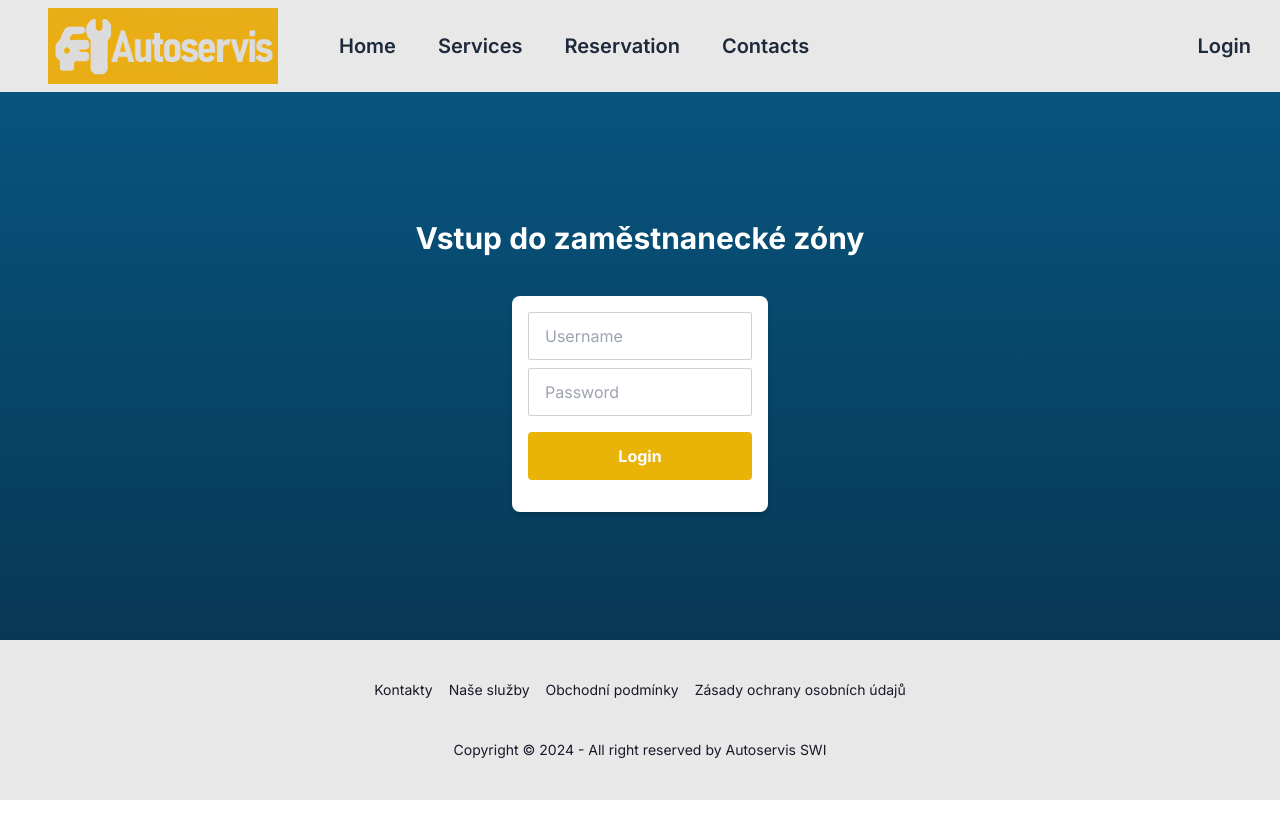
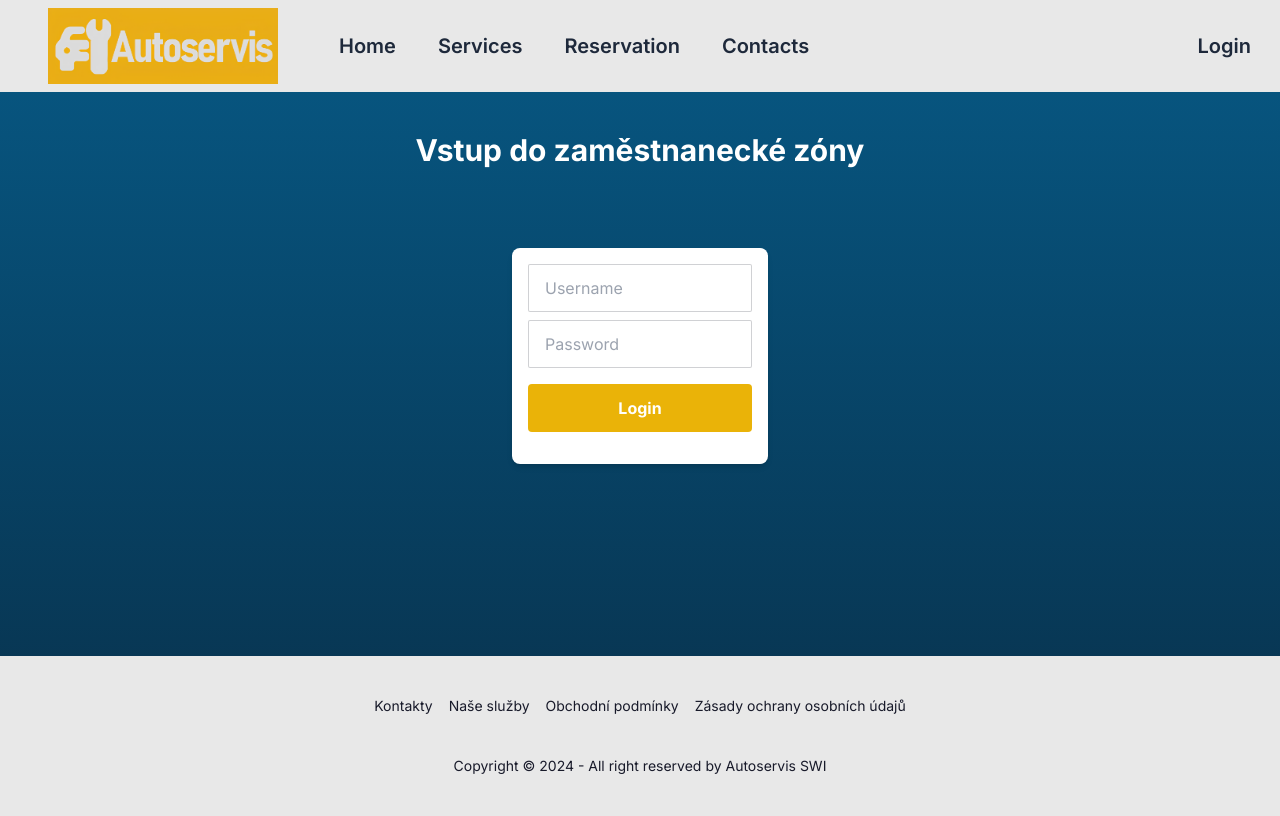
Before and after one commit to Arflee/autoservice, a Next.js app: page /login in a window 1280 px wide. Built offline with nearby package versions, Linux system fonts and the light colour scheme.

Commit message:
Changed height of login

```diff
--- a/app/login/page.tsx
+++ b/app/login/page.tsx
@@ -2,8 +2,8 @@ import LoginForm from "@/components/loginForm";
 
 export default function Home() {
     return (
-      <main className="mt-[10%] mb-[10%]">
-        <h2 className="text-3xl font-bold mb-10 text-center">Vstup do zaměstnanecké zóny</h2>
+      <main className="mt-10 mb-[15%]">
+        <h2 className="text-3xl font-bold mb-20 text-center">Vstup do zaměstnanecké zóny</h2>
         <LoginForm/>
       </main>
     );
```
